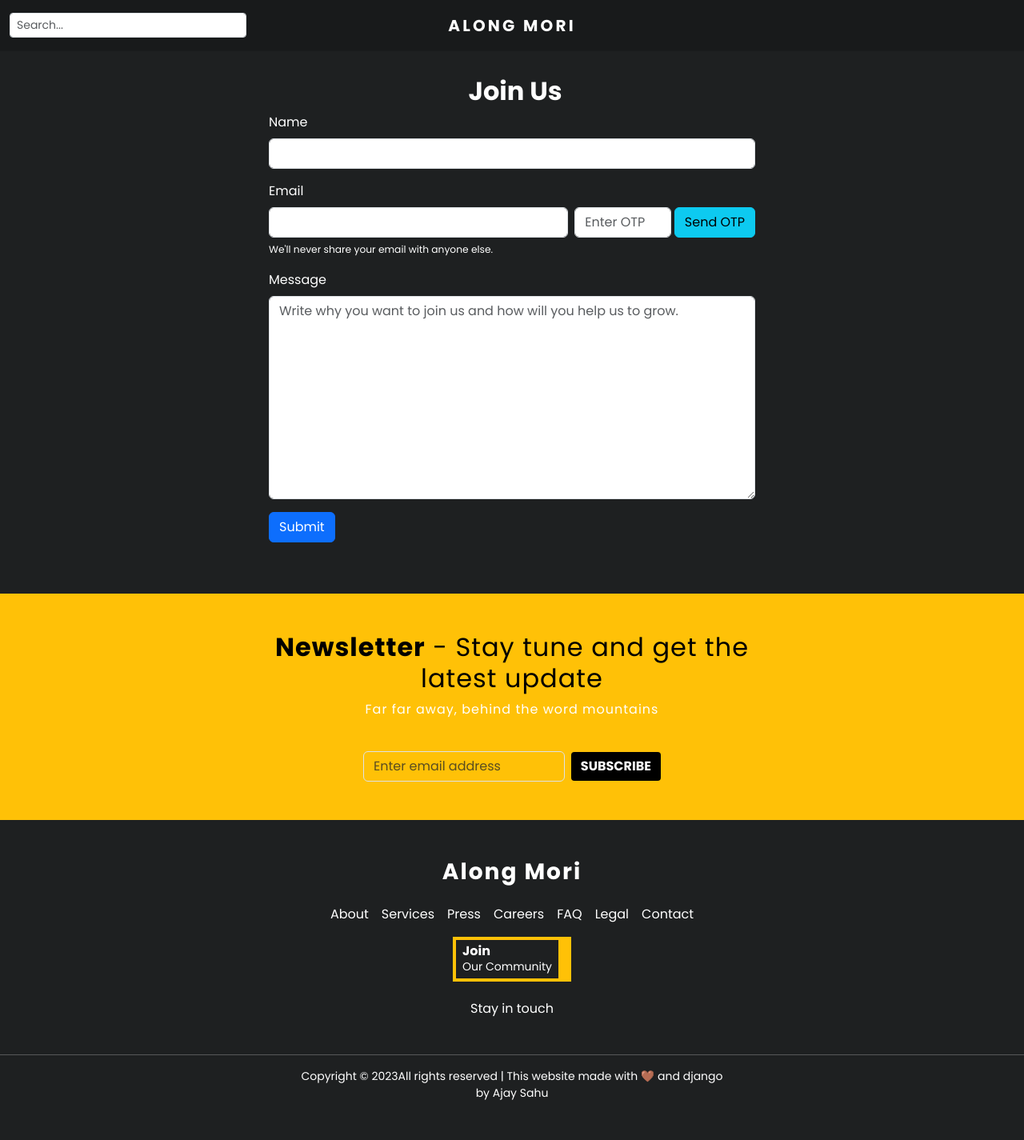
After one commit to anaysah/HonestNote-Blogging-Application, a Django app: page /joinus/ in a window 1280 px wide. The commit adds this page. Shown: the whole page at 80% size. Run offline with Django 4.2, Linux system fonts and the light colour scheme.

Commit message:
join us banner|joinus form|sent joinus otp email

```diff
--- a/blog/models.py
+++ b/blog/models.py
@@ -76,3 +76,16 @@
 
     def __str__(self):
         return str(self.image)
+
+class JoinUsSubmission(models.Model):
+    name = models.CharField(max_length=100)
+    email = models.EmailField()
+    message = models.TextField()
+    submitted_at = models.DateTimeField(auto_now_add=True)
+
+
+    def get_absolute_url(self):
+        return reverse('joinus')
+
+    def __str__(self):
+        return self.name
--- /dev/null
+++ b/blog/templates/blog/join_us_form.html
@@ -0,0 +1,110 @@
+{% extends 'blog/main.html' %}
+
+{% block content %}
+{% comment %} <style>
+  #emailHelp{
+    color
+  }
+</style> {% endcomment %}
+<div class="mt-3 col-sm-10 col-md-8 col-lg-6 mx-auto p-3 joinus-body font-family">
+  <center><h2><i class="fa-solid fa-file-signature"></i><strong class="ms-2">Join Us</strong></h2></center>
+  <div id="ajax-message" style="display:none" class="alert alert-success alert-dismissible fade show mt-2" role="alert">
+    <span></span>
+  </div>
+  {% if messages %}
+    {% for message in messages %}
+      <div class="alert alert-success alert-dismissible fade show mt-2" role="alert">
+        {{ message }}
+        <button type="button" class="btn-close" data-bs-dismiss="alert" aria-label="Close"></button>
+      </div>
+    {% endfor %}
+  {% endif %}
+
+
+  <form method="post">
+    {% csrf_token %}
+    <div class="mb-3">
+      <label for="{{ form.name.id_for_label }}" class="form-label">Name</label>
+      {{ form.name }}
+    </div>
+    <div class="mb-3">
+      <div>
+        <label for="{{ form.email.id_for_label }}" class="form-label">Email</label>
+      </div>
+      <div class="d-lg-flex gap-2">
+        {{ form.email }}
+        <div class="d-flex gap-1 mt-lg-0 mt-1">
+          <input type="text" name="otp" id="" class="form-control" size="6" style="width: 12ch;" placeholder="Enter OTP">
+          <input type="button" value="Send OTP" class="btn btn-info" onClick="sendOTPEmail(this)">
+        </div>
+      </div>
+      <div id="emailHelp" class="form-text text-color"><small>We'll never share your email with anyone else.</small></div>
+
+    </div>
+    <div class="mb-3">
+      <label for="{{ form.message.id_for_label }}" class="form-label">Message</label>
+      {{ form.message }}
+    </div>
+    <button type="submit" class="btn btn-primary">Submit</button>
+  </form>
+</div>
+
+<script>
+  function isResponseOk(response) {
+    if (!response.ok) {
+        return response.json()
+          .then(data => {
+              let errorMessage = data.message || response.statusText;
+              throw new Error(errorMessage);
+          });
+    }
+    return response.json();
+  }
+
+  function disableButtonFor30s(button) {
+    button.disabled = true; // Disable the button
+    setTimeout(function() {
+        button.disabled = false; // Enable the button after 30 seconds
+    }, 30000); // 30 seconds in milliseconds
+  }
+  function isValidEmail(email) {
+    // Regular expression for validating email
+    const emailRegex = /^[a-zA-Z0-9._-]+@[a-zA-Z0-9.-]+\.[a-zA-Z]{2,4}$/;
+
+    return emailRegex.test(email);
+  }
+
+
+  function sendOTPEmail(button){
+    const emailInput = document.getElementById('{{ form.email.auto_id }}');
+    const email = emailInput.value;
+    if (!isValidEmail(email)) {
+      alert("Enter valid email")
+      return
+    }
+    disableButtonFor30s(button);
+
+    const formData = new FormData();
+    formData.append('email', email);
+
+    alert("if email not recieved then send otp again after 30s")
+
+    fetch("{% url 'joinus_otp_mail' %}", {
+      method: 'POST',
+      headers: {
+          'X-CSRFToken': '{{ csrf_token }}',  // Replace with the actual CSRF token
+      },
+      body: formData,
+    })
+    .then(response => response.json())
+    .then(data => {
+      document.querySelector("#ajax-message").style.display="block";
+      document.querySelector("#ajax-message>span").innerText = data.message;
+    })
+    .catch(error => {
+    })
+
+  }
+</script>
+
+{% endblock %}
--- a/blog/urls.py
+++ b/blog/urls.py
@@ -1,5 +1,5 @@
 from django.urls import path
-from .views import homeView, blogPage,SearchView, BlogsByCategory
+from .views import homeView, blogPage,SearchView, BlogsByCategory, JoinusView, joinus_otp_mail
 
 urlpatterns = [
     path('', homeView.as_view(), name='home'),
@@ -8,6 +8,9 @@
     path('search/', SearchView.as_view(), name='search_results'),
     path('category/<str:category_name>/', BlogsByCategory.as_view(), name='blogs_by_category'),
 
+    path('joinus/', JoinusView.as_view(), name='joinus'),
+
+    path('ajax/joinus_otp_mail', joinus_otp_mail, name='joinus_otp_mail'),
 ]
 
 
--- a/blog/views.py
+++ b/blog/views.py
@@ -2,13 +2,16 @@
 from django.views.generic import ListView , DetailView, CreateView, UpdateView, DeleteView
 from django.utils.safestring import SafeText
 from django.db.models import Q
-from .models import Post, Category, FeaturedBlog
+from .models import Post, Category, FeaturedBlog, JoinUsSubmission
 from .forms import  CommentForm
 from django.urls import reverse_lazy, reverse
 from django.contrib.auth.mixins import LoginRequiredMixin
 from django.http import HttpResponseRedirect
 from django.views.generic.edit import FormMixin
 from django.core.paginator import Paginator
+from django import forms
+from django.contrib import messages
+
 
 
 class homeView(ListView):
@@ -92,3 +95,72 @@
             return self.form_valid(form)
         else:
             return self.form_invalid(form)
+
+
+class JoinUsSubmissionForm(forms.ModelForm):
+    def __init__(self, *args, **kwargs):
+        super().__init__(*args, **kwargs)
+        placeholder = "Write why you want to join us and how will you help us to grow."
+        self.fields['name'].widget.attrs.update({'class': 'form-control'})
+        self.fields['email'].widget.attrs.update({'class': 'form-control'})
+        self.fields['message'].widget.attrs.update({'class': 'form-control', 'placeholder': placeholder})
+
+    class Meta:
+        model = JoinUsSubmission
+        fields = ['name', 'email', 'message']
+
+class JoinusView(CreateView):
+    model = JoinUsSubmission
+    template_name = 'blog/join_us_form.html'
+    form_class = JoinUsSubmissionForm
+
+    def form_valid(self, form):
+        response = super().form_valid(form)
+        submitted_otp = self.request.POST.get('otp')  # Get submitted OTP
+        stored_otp = self.request.session.get('joinus_otp')  # Get stored OTP
+
+        if submitted_otp == stored_otp:
+            messages.success(self.request, 'We will review and get back to you soon.')
+            return response
+        else:
+            messages.error(self.request, 'Invalid OTP. Please try again.')
+            return response
+
+from random import randint
+from django.core.mail import send_mail
+from django.conf import settings
+from django.http import JsonResponse
+from django.core.exceptions import ValidationError
+from django.core.validators import validate_email
+
+def generate_otp():
+    return ''.join([str(randint(0, 9)) for _ in range(6)])
+
+# Assuming you have access to the request object
+def store_otp_in_session(request):
+    otp = generate_otp()
+    request.session['joinus_otp'] = otp
+    request.session.modified = True  # Mark the session as modified
+    return otp
+
+def joinus_otp_mail(request):
+    email = request.POST.get('email')
+
+    try:
+        validate_email(email)  # Validate the email using built-in function
+    except ValidationError:
+        return JsonResponse({'message': 'Invalid email. Please enter a valid email address.'}, status=400)
+
+    otp = store_otp_in_session(request)
+    subject = 'Your OTP for Joining Us'
+    message = f'Your OTP is: {otp}'
+    from_email = settings.EMAIL_HOST_USER
+    recipient_list = [email]
+
+    try:
+        send_mail(subject, message, from_email, recipient_list)
+        response = {'message': 'We have sent you an OTP for verification.'}
+        return JsonResponse(response)
+    except:
+        response = {'message': 'There was an error sending the OTP email.'}
+        return JsonResponse(response, status=500)
--- a/static/blog/styles/main.css
+++ b/static/blog/styles/main.css
@@ -47,6 +47,9 @@
     color: var(--textColor);
 }
 
+.font-family{
+    font-family: var(--poppins);
+}
 
 
 body {
```
Also changed, not shown: blog/templates/blog/home.html (+8 -19 lines), blogWebApp/settings.py (+7 -0 lines), requirements.txt (+13 -3 lines), blog/migrations/0020_joinussubmission_alter_post_title.py (added), static/blog/joinus_banner.png (added).
